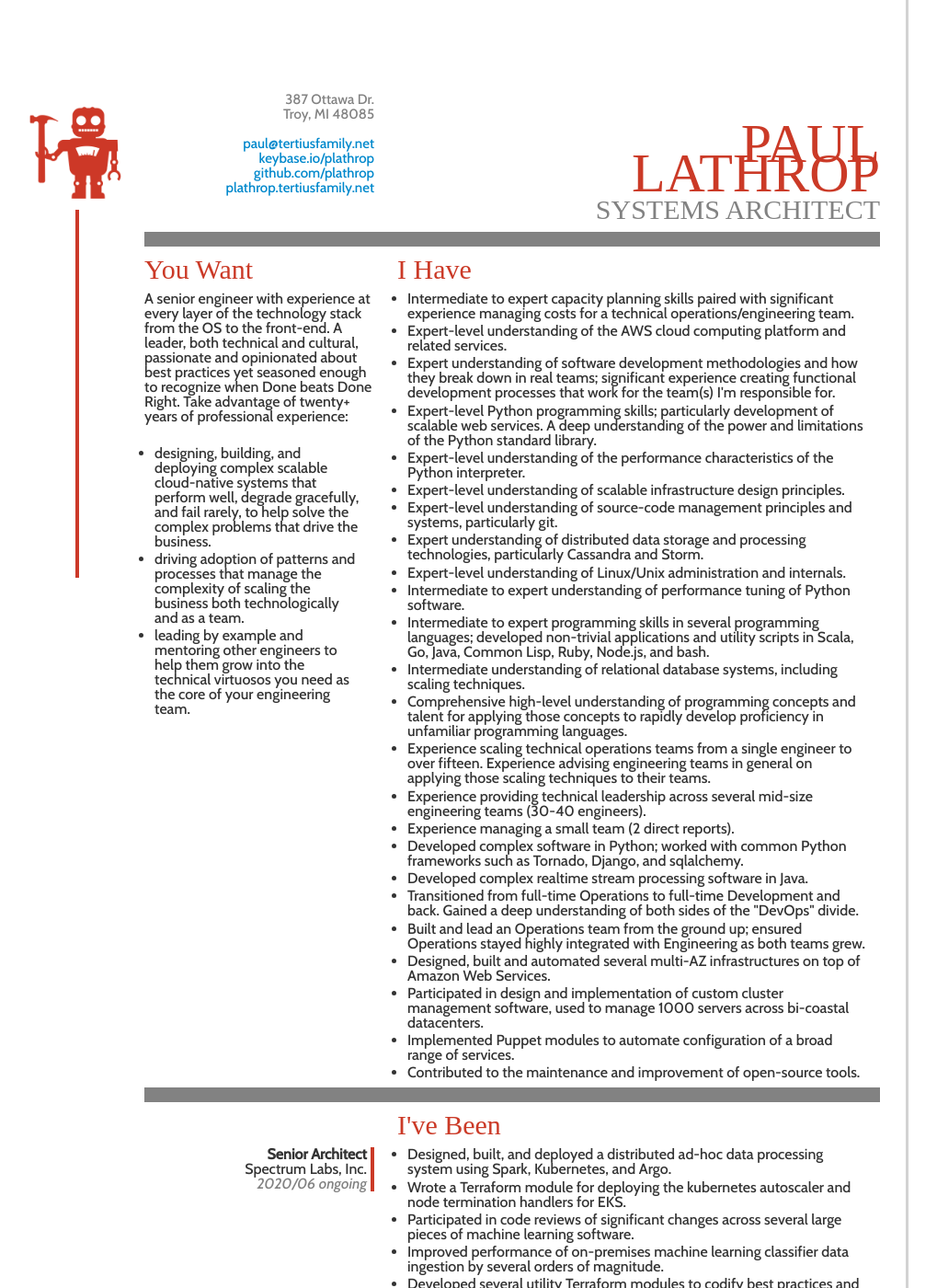
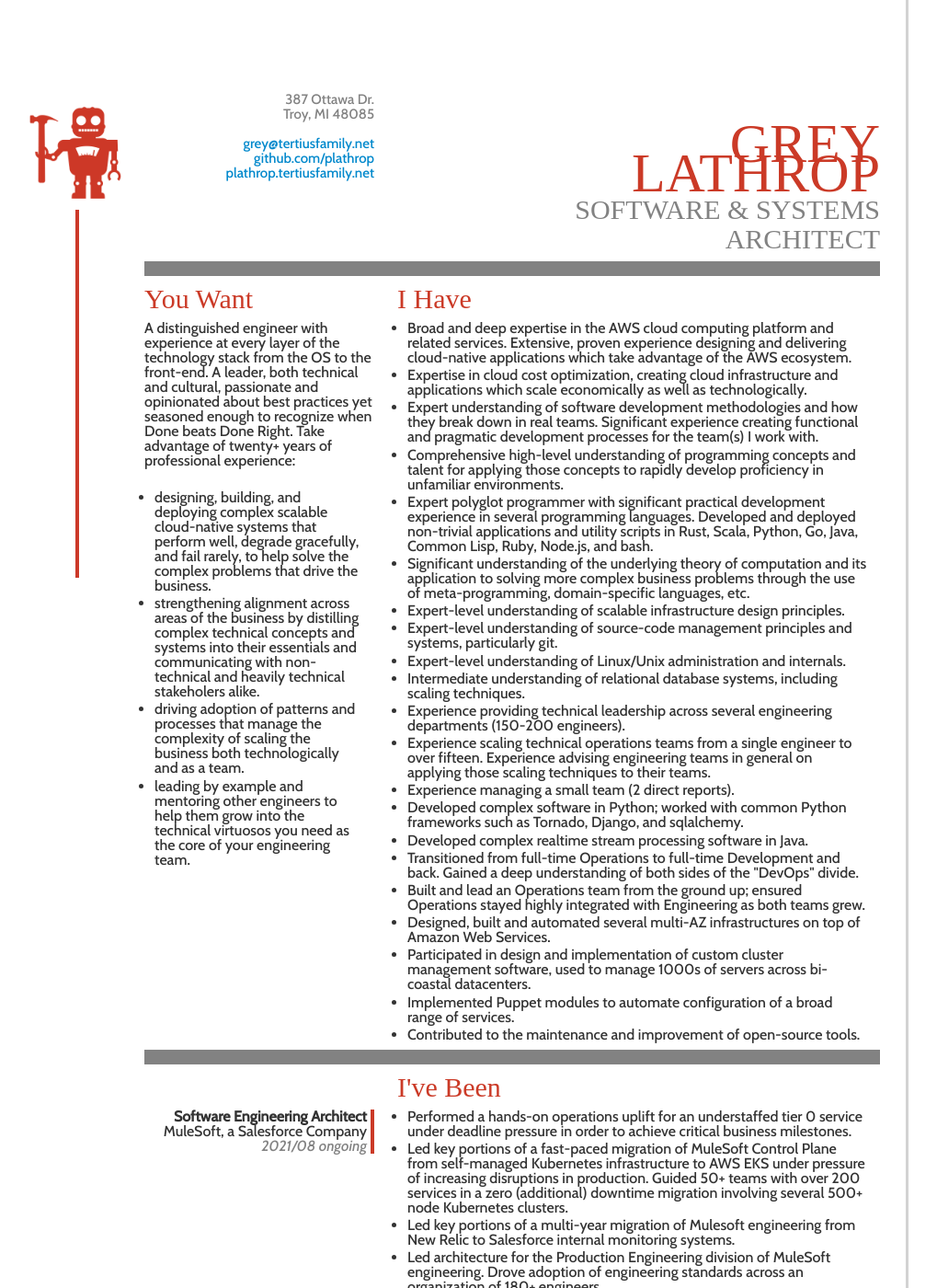
Before and after one commit to plathrop/plathrop.github.io, a Jekyll site: the page resume.html, which Jekyll copies as it is, in a window 1280 px wide and 1400 px high. Shown: the whole window at 92% size, without its empty margins (18-1037 px from the left). Built offline with Jekyll 4.4.1, drawn with Linux system fonts in a browser that asks for light colours; some web fonts are replaced; some of the changed text lies outside the part shown.

Commit message:
Resume update

```diff
--- a/resume.html
+++ b/resume.html
@@ -2,8 +2,8 @@
 <html lang="en">
   <head>
     <!-- Metadata -->
-    <title>Paul Lathrop</title>
-    <meta name="description" content="Resume for Paul Lathrop">
+    <title>Grey Lathrop</title>
+    <meta name="description" content="Resume for Grey Lathrop">
 
     <!-- Styles -->
     <link rel="stylesheet" type="text/css"
@@ -29,16 +29,15 @@
           Troy, MI 48085<br/>
         </address>
         <address class="text-right">
-          <a href="mailto:#">paul@tertiusfamily.net</a><br/>
-          <a href="https://keybase.io/plathrop">keybase.io/plathrop</a><br/>
+          <a href="mailto:#">grey@tertiusfamily.net</a><br/>
           <a href="https://github.com/plathrop">github.com/plathrop</a><br/>
           <a href="http://plathrop.tertiusfamily.net">plathrop.tertiusfamily.net</a><br/>
         </address>
       </div>
       <!-- Name and Title -->
       <div class="offset7 span15" id="name-and-title">
-        <h1 class="text-right" id="name">PAUL LATHROP</h1>
-        <h2 class="text-right" id="subtitle">SYSTEMS ARCHITECT</h2>
+        <h1 class="text-right" id="name">GREY LATHROP</h1>
+        <h2 class="text-right" id="subtitle">SOFTWARE & SYSTEMS ARCHITECT</h2>
       </div>
     </div>
 
@@ -52,17 +51,22 @@
       <div class="offset7 span10">
         <h2 class="h2b">You Want</h2>
         <p>
-          A senior engineer with experience at every layer of the
-          technology stack from the OS to the front-end. A leader,
+          A distinguished engineer with experience at every layer of
+          the technology stack from the OS to the front-end. A leader,
           both technical and cultural, passionate and opinionated
           about best practices yet seasoned enough to recognize when
           Done beats Done Right. Take advantage of twenty+ years of
           professional experience:</p><br/>
           <ul>
             <li>designing, building, and deploying complex scalable
-              cloud-native systems that perform well, degrade gracefully,
-              and fail rarely, to help solve the complex problems that
-              drive the business.</li>
+              cloud-native systems that perform well, degrade
+              gracefully, and fail rarely, to help solve the complex
+              problems that drive the business.</li>
+            <li>strengthening alignment across areas of the business
+              by distilling complex technical concepts and systems
+              into their essentials and communicating with
+              non-technical and heavily technical stakeholers
+              alike.</li>
             <li>driving adoption of patterns and processes that manage
               the complexity of scaling the business both
               technologically and as a team.</li>
@@ -75,49 +79,44 @@
         <h2 class="h2b">I Have</h2>
         <ul>
           <!-- Skills -->
-          <li>Intermediate to expert capacity planning skills paired
-            with significant experience managing costs for a technical
-            operations/engineering team.</li>
-          <li>Expert-level understanding of the AWS cloud computing
-            platform and related services.</li>
-          <li>Expert understanding of software development methodologies
-            and how they break down in real teams; significant experience
-            creating functional development processes that work for the
-            team(s) I'm responsible for.</li>
-          <li>Expert-level Python programming skills; particularly
-            development of scalable web services. A deep understanding
-            of the power and limitations of the Python standard
-            library.</li>
-          <li>Expert-level understanding of the performance
-            characteristics of the Python interpreter.</li>
+          <li>Broad and deep expertise in the AWS cloud computing
+            platform and related services. Extensive, proven
+            experience designing and delivering cloud-native
+            applications which take advantage of the AWS ecosystem.</li>
+          <li>Expertise in cloud cost optimization, creating cloud
+            infrastructure and applications which scale economically
+            as well as technologically.</li>
+          <li>Expert understanding of software development
+            methodologies and how they break down in real teams.
+            Significant experience creating functional and pragmatic
+            development processes for the team(s) I work with.</li>
+          <li>Comprehensive high-level understanding of programming
+            concepts and talent for applying those concepts to rapidly
+            develop proficiency in unfamiliar environments.</li>
+          <li>Expert polyglot programmer with significant practical
+            development experience in several programming languages.
+            Developed and deployed non-trivial applications and
+            utility scripts in Rust, Scala, Python, Go, Java, Common
+            Lisp, Ruby, Node.js, and bash.</li>
+          <li>Significant understanding of the underlying theory of
+            computation and its application to solving more complex
+            business problems through the use of meta-programming,
+            domain-specific languages, etc.</li>
           <li>Expert-level understanding of scalable infrastructure
             design principles.</li>
           <li>Expert-level understanding of source-code management
             principles and systems, particularly git.</li>
-          <li>Expert understanding of distributed data storage and
-            processing technologies, particularly Cassandra and
-            Storm.</li>
           <li>Expert-level understanding of Linux/Unix administration
             and internals.</li>
-          <li>Intermediate to expert understanding of performance
-            tuning of Python software.</li>
-          <li>Intermediate to expert programming skills in several
-            programming languages; developed non-trivial applications
-            and utility scripts in Scala, Go, Java, Common Lisp, Ruby,
-            Node.js, and bash.</li>
           <li>Intermediate understanding of relational database
             systems, including scaling techniques.</li>
-          <li>Comprehensive high-level understanding of programming
-            concepts and talent for applying those concepts to rapidly
-            develop proficiency in unfamiliar programming
-            languages.</li>
           <!-- Experience -->
+          <li>Experience providing technical leadership across several
+            engineering departments (150-200 engineers).</li>
           <li>Experience scaling technical operations teams from a
             single engineer to over fifteen. Experience advising
             engineering teams in general on applying those scaling
             techniques to their teams.</li>
-          <li>Experience providing technical leadership across several
-            mid-size engineering teams (30-40 engineers).</li>
           <li>Experience managing a small team (2 direct
             reports).</li>
           <li>Developed complex software in Python; worked with common
@@ -134,8 +133,8 @@
           <li>Designed, built and automated several multi-AZ
             infrastructures on top of Amazon Web Services.</li>
           <li>Participated in design and implementation of custom
-            cluster management software, used to manage 1000 servers
-            across bi-coastal datacenters.</li>
+            cluster management software, used to manage 1000s of
+            servers across bi-coastal datacenters.</li>
           <li>Implemented Puppet modules to automate configuration of
             a broad range of services.</li>
           <li>Contributed to the maintenance and improvement of
@@ -159,9 +158,52 @@
     <div class="row">
       <div class="offset7 span10 text-right">
         <div class="job-border"></div>
+        <span class="job-title">Software Engineering Architect</span><br/>
+        <span class="job-company">MuleSoft, a Salesforce Company</span><br/>
+        <span class="job-period">2021/08 ongoing</span>
+      </div>
+      <div class="offset1 span21">
+        <ul>
+          <li>Performed a hands-on operations uplift for an
+            understaffed tier 0 service under deadline pressure in
+            order to achieve critical business milestones.</li>
+          <li>Led key portions of a fast-paced migration of MuleSoft
+            Control Plane from self-managed Kubernetes infrastructure
+            to AWS EKS under pressure of increasing disruptions in
+            production. Guided 50+ teams with over 200 services in a
+            zero (additional) downtime migration involving several
+            500+ node Kubernetes clusters.</li>
+          <li>Led key portions of a multi-year migration of Mulesoft
+            engineering from New Relic to Salesforce internal
+            monitoring systems.</li>
+          <li>Led architecture for the Production Engineering division
+            of MuleSoft engineering. Drove adoption of engineering
+            standards across an organization of 180+ engineers.</li>
+          <li>Represented Production Engineering at organization-wide
+            "Virtual Architecture Team".</li>
+          <li>Identified and documented multiple opportunities for
+            multi-million dollar cost savings.</li>
+          <li>Architected and advocated adoption of blue/green
+            deployment strategies which were not generally used in
+            MuleSoft.</li>
+          <li>Drove adoption of safe change practices and the
+            standardization of MuleSoft engineering onto a single
+            build and deployment pipeline.</li>
+          <li>Mentored senior engineers in the design and development
+            of an infrastructure event bus for a transition to
+            event-driven architecture for production engineering
+            systems.</li>
+        </ul>
+      </div>
+    </div>
+    <br/>
+
+    <div class="row">
+      <div class="offset7 span10 text-right">
+        <div class="job-border"></div>
         <span class="job-title">Senior Architect</span><br/>
         <span class="job-company">Spectrum Labs, Inc.</span><br/>
-        <span class="job-period">2020/06 ongoing</span>
+        <span class="job-period">2020/06 to 2021/08</span>
       </div>
       <div class="offset1 span21">
         <ul>
```
